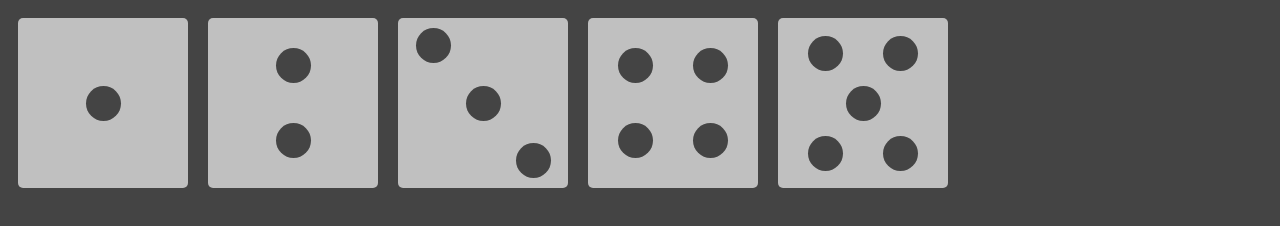
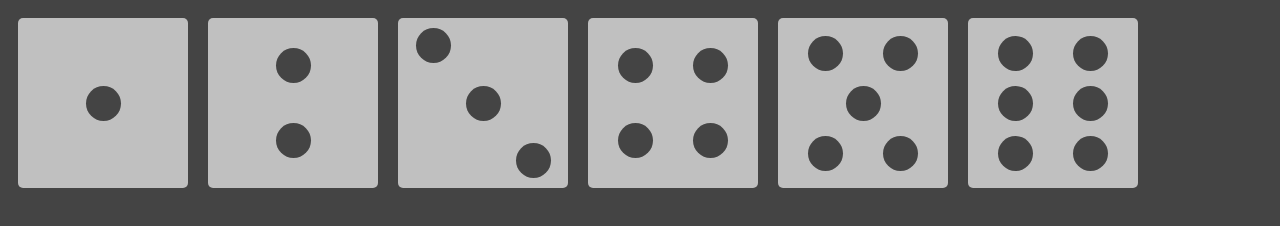
Before and after one commit to fireworksflyaway/Front-end-practice, a plain HTML site: page flexcss/sixPoint.html in a window 1280 px wide. Drawn offline with Linux system fonts and the light colour scheme.

Commit message:
update 6 point

```diff
--- a/flexcss/ninePoint.css
+++ b/flexcss/sixPoint.css
@@ -41,15 +41,11 @@ body{
     justify-content: space-around;
 }
 
-.box4{
+.box4,.box5,.box6{
     flex-direction: column;
     justify-content: space-around;
 }
 
-.box5{
-    flex-direction: column;
-    justify-content: space-around;
-}
 
 .pointCenter{
     align-self: center;
--- a/flexcss/ninePoint.html
+++ b/flexcss/sixPoint.html
@@ -3,7 +3,7 @@
 <head>
     <meta charset="UTF-8">
     <title>Nine Point Flex Layout</title>
-    <link href="ninePoint.css" rel="stylesheet" type="text/css" />
+    <link href="sixPoint.css" rel="stylesheet" type="text/css" />
 </head>
 <body>
 <div  class="bigbox">
@@ -47,6 +47,21 @@
         </div>
     </div>
 
+    <div class="box box6">
+        <div class="column">
+            <div class="point" ></div>
+            <div class="point" ></div>
+        </div>
+        <div class="column">
+            <div class="point" ></div>
+            <div class="point" ></div>
+        </div>
+        <div class="column">
+            <div class="point" ></div>
+            <div class="point" ></div>
+        </div>
+    </div>
+
 </div>
 
 </body>
```
